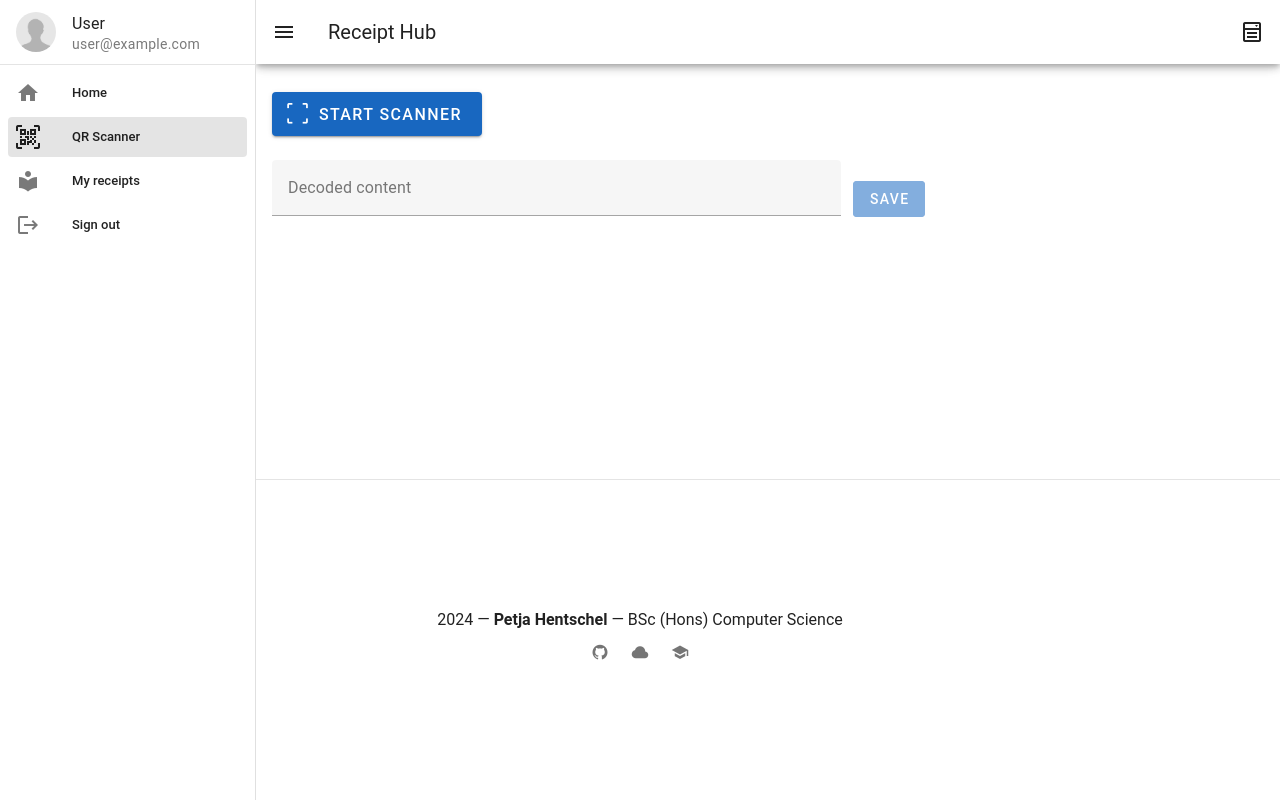
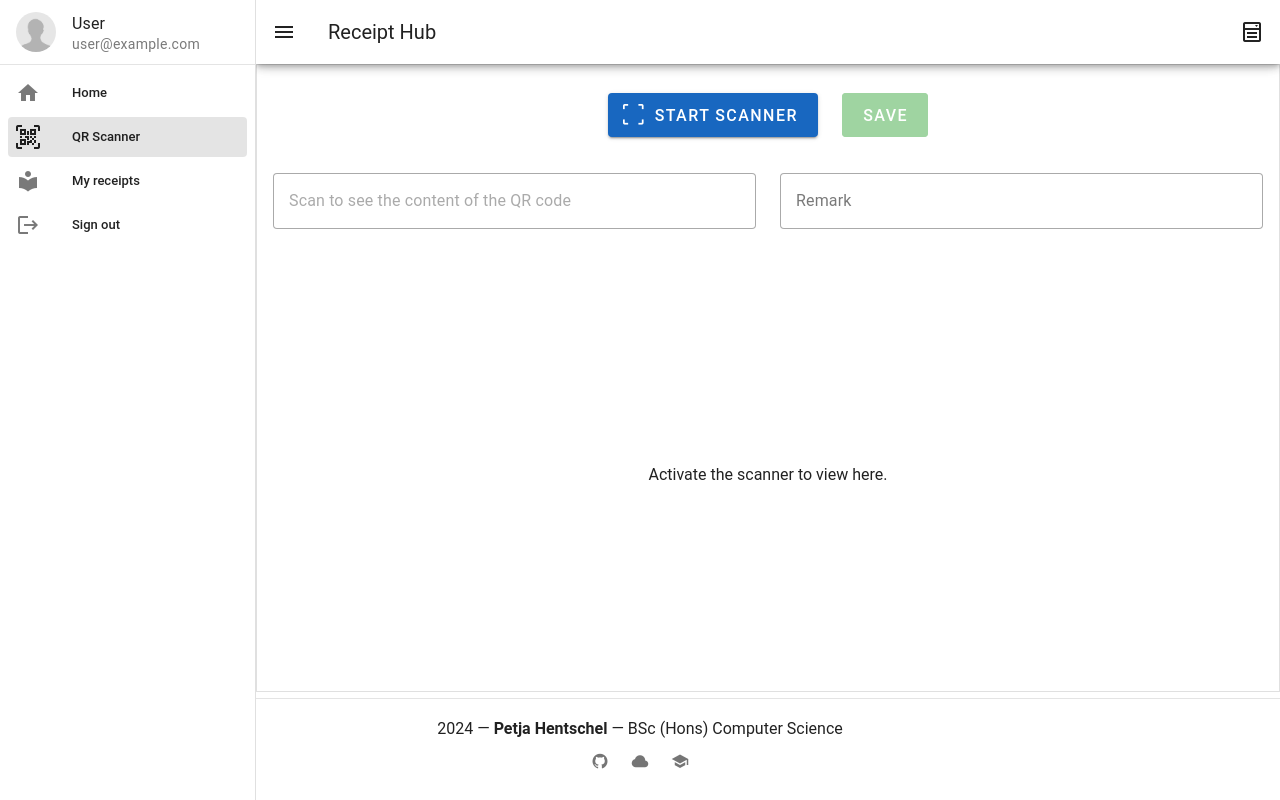
Before and after one commit to Caveflow/e-Receipts, a Vue app in the folder e-receipts/: page /qr-scanner in a window 1280 px wide. Built offline with nearby package versions, Linux system fonts and the light colour scheme; no server answers; sample sign-in values are in the browser's storage.

Commit message:
Refactor HomePage.vue and Library.vue components

```diff
--- a/e-receipts/src/components/HomePage.vue
+++ b/e-receipts/src/components/HomePage.vue
@@ -1,7 +1,7 @@
 <template>
     <v-container>
         <v-timeline align="start" justify="auto">
-            <v-timeline-item v-for="(item, i) in items" :key="i" :dot-color="item.color" :icon="item.icon" size="large" fill-dot>
+            <v-timeline-item v-for="(item, i) in items" :key="i" :dot-color="item.color" :icon="item.icon" fill-dot>
                 <v-card hover max-width="495">
                     <v-card-title :class="['text-h6', `bg-${item.color}`]">
                         {{ item.title }}
--- a/e-receipts/src/components/Library.vue
+++ b/e-receipts/src/components/Library.vue
@@ -7,11 +7,13 @@
         Find a receipt
         <v-spacer></v-spacer>
         <v-text-field v-model="search" label="Search" prepend-inner-icon="mdi-magnify" variant="outlined" hide-details
-          single-line></v-text-field>
+          single-line clearable></v-text-field>
       </v-card-title>
       <v-divider></v-divider>
       <!-- Data Table -->
-      <v-data-table :headers="headers" :items="items" :search class="elevation-1"></v-data-table>
+      <v-data-table item-key="id" show-select v-model="selected" :headers="headers" :items="items" :search
+        class="elevation-1"></v-data-table>
+      <v-btn class="mt-3" color="red" @click="deleteSelected">Delete Selected</v-btn>
     </v-card>
   </v-container>
 </template>
@@ -19,43 +21,75 @@
 <script setup>
 import { ref, onMounted, computed } from 'vue';
 import { useAuthStore } from '../stores/auth.js';
-import { ref as firebaseRef, get, query, orderByChild, equalTo } from 'firebase/database';
+import { ref as firebaseRef, get, query, orderByChild, equalTo, set } from 'firebase/database';
 import { db } from "../firebase.js";
 
 const authStore = useAuthStore();
 authStore.initializeAuth();
 const userEmail = computed(() => authStore.userEmail);
+const selected = ref([]); // Selected items
 const search = ref(''); // Search query
 const items = ref([]); // This will hold fetched data
 const headers = ref([
-  { title: 'Receipt-ID', sortable: true, value: 'qrcode' },
-  { title: 'User', value: 'user' },
+  { title: 'QR-Code', sortable: true, value: 'qrcode' },
+  { title: 'Remark', value: 'remark' },
   { title: 'Upload date', sortable: true, value: 'timestamp' }
 ]);
 
+const deleteSelected = async () => {
+  console.log("Selected items before deletion:", selected.value);
+  if (selected.value.length === 0) {
+    alert("No items selected for deletion.");
+    return;
+  }
+  const confirmDelete = confirm(`Are you sure you want to delete ${selected.value.length} items?`);
+  if (!confirmDelete) return;
+
+  await Promise.all(selected.value.map(itemId => {  // Directly use itemId since it's already the ID
+    if (!itemId) {
+      console.error("Error: itemId is undefined", itemId);
+      return Promise.resolve();  // Skip this iteration
+    }
+    const itemRef = firebaseRef(db, `e-receipts/${itemId}`);
+    return set(itemRef, null)  // Proper usage of 'set' to delete the item
+      .then(() => console.log(`Deleted item with ID: ${itemId}`))
+      .catch(error => console.error(`Error deleting item with ID: ${itemId}:`, error));
+  }));
+  selected.value = []; // Clear selection
+  await fetchItems();
+};
+
 // Fetch data from Firebase based on current user's email
-onMounted(() => {
+const fetchItems = async () => {
   if (!userEmail) {
     console.log("No user or user email is logged in");
     return;  // Exit if no user is logged in or email is not available
   }
   //const userEmail = authStore.userEmail
-  const dataRef = firebaseRef(db, 'contents');
+  const dataRef = firebaseRef(db, 'e-receipts');
   const userQuery = query(dataRef, orderByChild('user'), equalTo(authStore.userEmail));
 
   get(userQuery).then((snapshot) => {
     if (snapshot.exists()) {
-      items.value = Object.values(snapshot.val()).map((item) => ({
+      items.value = Object.entries(snapshot.val()).map(([key, item]) => ({
+        id: key,
         qrcode: item.qrcode,
+        remark: item.remark,
         user: item.user,
         timestamp: new Date(item.timestamp).toLocaleString()
       }));
       console.log("Data fetched successfully for email:", userEmail);
     } else {
+      items.value = [];  // Explicitly clear items if no data exists
       console.log("No data available for the user with email:", userEmail);
     }
   }).catch((error) => {
     console.error("Firebase read error:", error);
+    items.value = [];
   });
+};
+
+onMounted(() => {
+  fetchItems();  // Initial fetch of data when component mounts
 });
 </script>
--- a/e-receipts/src/components/QRScanner.vue
+++ b/e-receipts/src/components/QRScanner.vue
@@ -1,30 +1,43 @@
 <template>
+  <v-sheet border>
     <v-container>
-    <!-- Button to toggle the QR scanner -->
-    <v-btn @click="toggleScanner" size="large" color="primary" prepend-icon="mdi-scan-helper" class="mt-3">
+      <!-- Button Row for Scanner and Save -->
+      <v-row justify="center">
+        <v-col class="text-center">
+          <v-btn class="ma-3" @click="toggleScanner" size="large" color="primary" prepend-icon="mdi-scan-helper">
             {{ scannerActive ? 'Stop Scanner' : 'Start Scanner' }}
           </v-btn>
-    <!-- QR Code Scanner -->
-    <qrcode-stream v-if="scannerActive" @detect="onDetect" :track="paintOutline" @error="onError"></qrcode-stream>
-    <v-row v-else>
-      <v-col cols="6">
-        <v-alert v-if="error" type="error">{{ error }}</v-alert>
+          <v-btn class="ma-3" color="green" @click="storeContent" size="large" :disabled="!decodedContent || isSaving">
+            {{ isSaving ? 'Saving...' : 'Save' }}
+          </v-btn>
         </v-col>
       </v-row>
 
-    <!-- QR Code Reader via file browser >
-    <qrcode-capture @detect="onDetect"></qrcode-capture -->
-
-    <v-row>
-      <v-col class="d-flex align-center" cols="8">
-        <!-- d-flex to display elements inline and align-center for vertical alignment -->
-        <v-text-field ref="textFieldRef" label=" Decoded content" :value="decodedContent" readonly></v-text-field>
-        <v-btn color="primary" @click="storeContent" :disabled="!decodedContent || isSaving" class="ml-3">{{ isSaving ?
-          'Saving...' : 'Save' }}</v-btn>
+      <!-- Input Fields and Save Button -->
+      <v-row justify="center">
+        <v-col cols="12" md="6">
+          <v-text-field placeholder="Scan to see the content of the QR code" :value="decodedContent" ref="textFieldRef"
+            readonly variant="outlined"></v-text-field>
+        </v-col>
+        <v-col cols="12" md="6">
+          <v-text-field label="Remark" placeholder="Enter a remark (optional)" variant="outlined" v-model="remark"
+            clearable></v-text-field>
+        </v-col>
+      </v-row>
+      <!-- QR Code Scanner and Placeholder for When Inactive -->
+      <v-row justify="center">
+        <v-col cols="12" md="8">
+          <v-sheet class="d-flex align-center justify-center" style="min-height: 400px;">
+            <!-- Adjust height as needed -->
+            <qrcode-stream v-if="scannerActive" @detect="onDetect" :track="paintOutline"
+              @error="onError"></qrcode-stream>
+            <v-alert v-else-if="error" type="error">{{ error }}</v-alert>
+            <div v-else class="text-center">Activate the scanner to view here.</div>
+          </v-sheet>
         </v-col>
       </v-row>
 
-    <!-- Snackbar for success message -->
+      <!-- Snackbar for Success Message -->
       <v-snackbar v-model="showSnackbar" :timeout="2000" color="green">
         The QR code has been successfully saved in the database!
         <template v-slot:action="{ attrs }">
@@ -34,7 +47,9 @@
         </template>
       </v-snackbar>
     </v-container>
+  </v-sheet>
 </template>
+
 
 <script setup>
 import { ref, watch } from 'vue';
@@ -48,6 +63,7 @@ const scannerActive = ref(false);
 
 const decodedContent = ref('');
 const showSnackbar = ref(false);
+
 
 // Watch the decodedContent for changes
 // Focus and highlight the text field when decodedContent gets a value
@@ -124,7 +140,7 @@ function onError(err) {
 
 // Function to store content in Realtime Database
 const isSaving = ref(false);
-
+const remark = ref('');
 const currentUser = ref(null);  // Reactive reference for the current user
 
 // Monitor auth state and update currentUser
@@ -143,16 +159,18 @@ const storeContent = async () => {
   }
 
   isSaving.value = true;  // Indicate that saving is in progress
-  const postListRef = dbRef(db, 'contents');
+  const postListRef = dbRef(db, 'e-receipts');
   const newPostRef = push(postListRef);
   set(newPostRef, {
     qrcode: decodedContent.value,  // Use the actual value of decodedContent
+    remark: remark.value,
     user: currentUser.value.email,
     timestamp: Date.now()
   })
     .then(() => {
       console.log("Content stored successfully");
       decodedContent.value = '';  // Clear the input field after successful storage
+      remark.value = '';  // Clear the remark field
       isSaving.value = false;  // Reset saving indicator
       showSnackbar.value = true;  // Show the snackbar when content is successfully stored
     })
```
Lines whose indentation alone changed are shown as unchanged.
